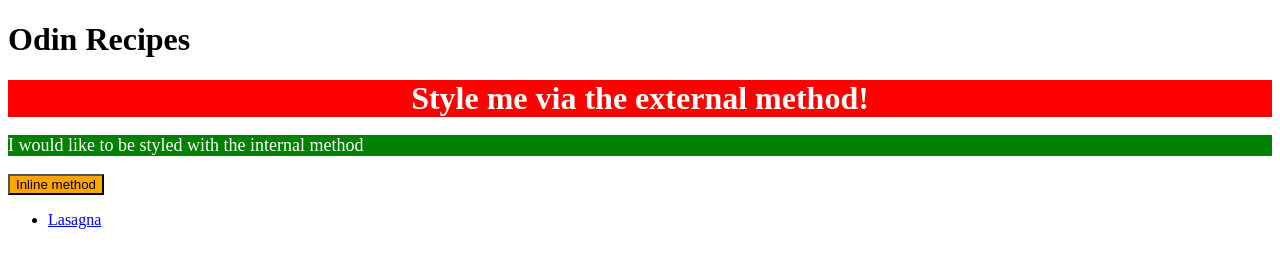
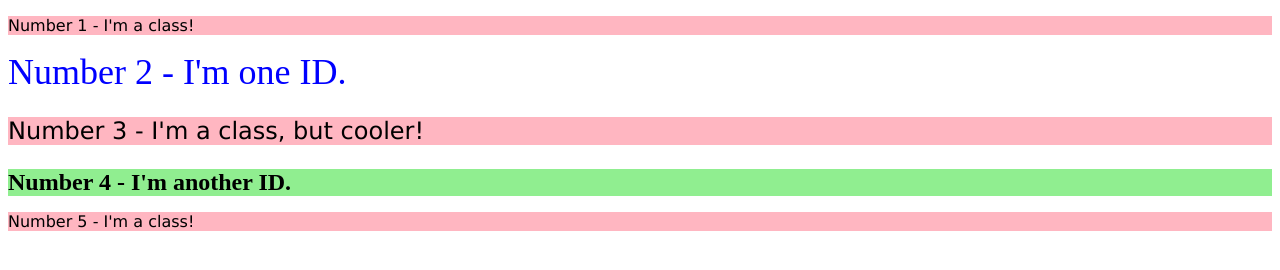
Before and after one commit to morvaybalazs/odin-recipes, a plain HTML site: page index.html in a window 1280 px wide. Drawn offline with Linux system fonts and the light colour scheme.

Commit message:
class and id selectors exercise complete

```diff
--- a/index.html
+++ b/index.html
@@ -5,24 +5,15 @@
     <meta http-equiv="X-UA-Compatible" content="IE=edge">
     <meta name="viewport" content="width=device-width, initial-scale=1.0">
     <link rel="stylesheet" href="style.css">
-    <style>
-        p {
-            background-color: green;
-            color: white;
-            font-size: 18px;
-        }
-    </style>
     <title>Odin Recipes Website</title>
 </head>
 <body>
-    <h1>Odin Recipes</h1>
-    <div>
-        Style me via the external method!
-    </div>
-    <p>I would like to be styled with the internal method</p>
-    <button style="color:black; background-color: orange;">Inline method</button>
-    <ul>
-       <li><a href="recipes/lasagna.html">Lasagna</a></li>
-    </ul>
+
+    <p class="odd">Number 1 - I'm a class!</p>
+    <div id="two">Number 2 - I'm one ID.</div>
+    <p class="odd adjust-font-size">Number 3 - I'm a class, but cooler!</p>
+    <div id="four" class="adjust-font-size">Number 4 - I'm another ID.</div>
+    <p class="odd">Number 5 - I'm a class!</p>
+
 </body>
 </html>
--- a/style.css
+++ b/style.css
@@ -1,7 +1,28 @@
-div {
-    background-color: red;
-    color: white;
-    font-size: 32px;
-    text-align: center;
+
+body {
+    color: black
+}
+
+.odd {
+    /* CSS styles */
+    background-color: lightpink;
+    font-family: "Verdana", "DejaVu Sans", sans-serif; /* font list with fallback */
+}
+
+#two {
+    /* CSS styles */
+    color: blue;
+    font-size: 36px;
+  }
+
+
+.adjust-font-size{
+    font-size: 24px;
+}
+
+ #four {
+    /* CSS styles */
+    background-color: lightgreen;
     font-weight: bold;
-}
+    font-size: 24px;
+  }
```
